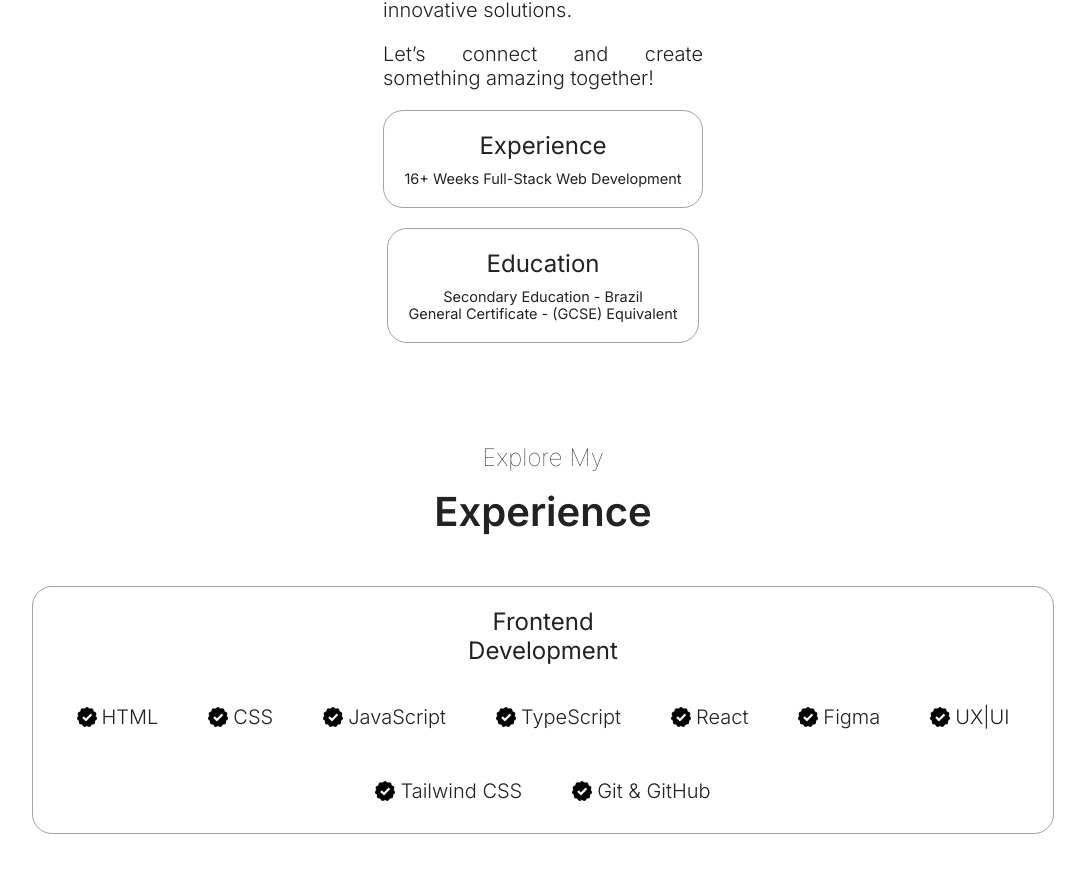
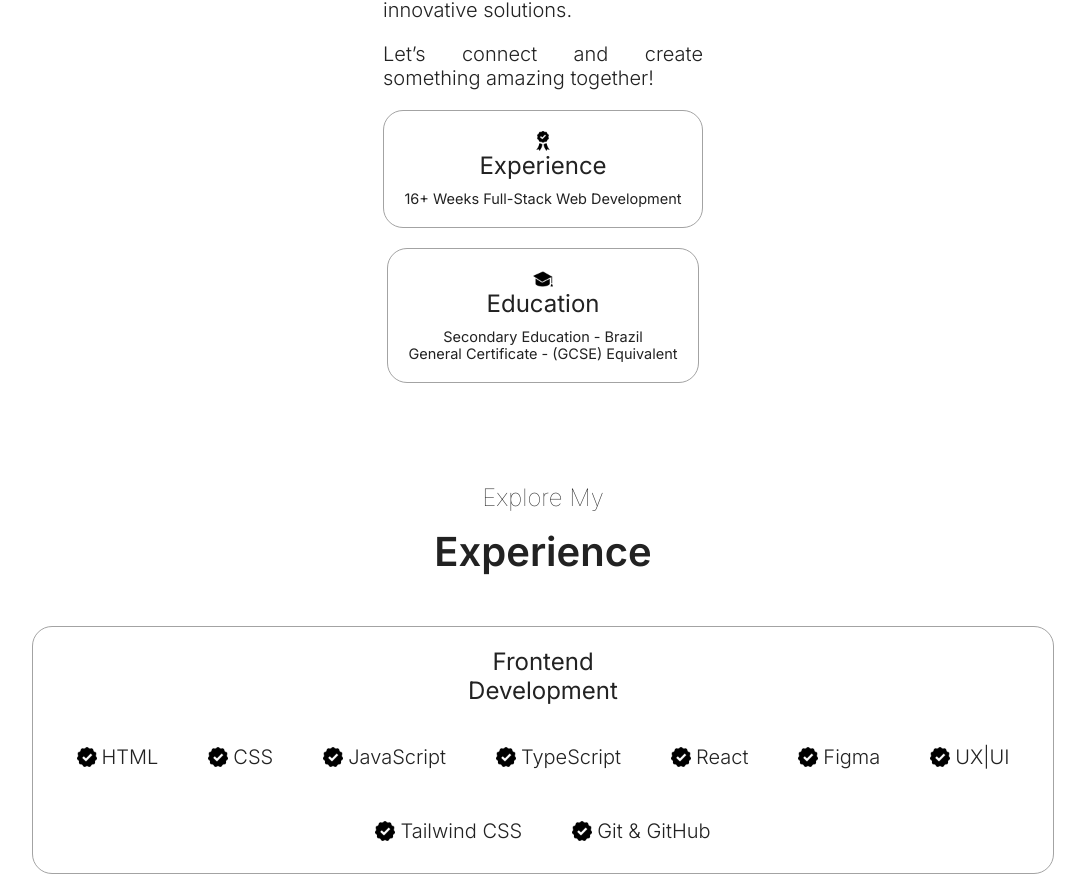
Before and after one commit to DavidAdam1323/portfolio-website-project, a React (Vite) app: page / in a window 1280 px wide. Shown: the part 1544-2436 px from the top of the page, without its empty margins (97-1182 px from the left). Built offline with nearby package versions, Linux system fonts and the light colour scheme.

Commit message:
Implement dynamic theme-based icons for experience and education sections

```diff
--- a/src/sections/About/About.jsx
+++ b/src/sections/About/About.jsx
@@ -1,6 +1,18 @@
 import styles from "./AboutStyles.module.css";
+import experienceIconWhite from "../../assets/exp-iconWhite.png";
+import experienceIconDark from "../../assets/exp-iconDark.png";
+import educationIconWhite from "../../assets/education-iconWhite.png";
+import educationIconDark from "../../assets/education-iconDark.png";
+import { useTheme } from "../../common/ThemeContext.jsx";
 
 function About() {
+  const { theme } = useTheme();
+
+  const experienceIcon =
+    theme === "light" ? experienceIconDark : experienceIconWhite;
+  const educationIcon =
+    theme === "light" ? educationIconDark : educationIconWhite;
+
   return (
     <section id="about" className={styles.container}>
       <h3 className={styles.subTitle}>Get To Know More</h3>
@@ -25,12 +37,14 @@ function About() {
       </div>
       <div className={styles.cardSection}>
         <div className={styles.cardAbout}>
+          <img src={experienceIcon} alt="Experience Icon" />
           <h3 className={styles.aboutTitle}>Experience</h3>
           <article className={styles.text}>
             16+ Weeks Full-Stack Web Development
           </article>
         </div>
         <div className={styles.cardAbout}>
+          <img src={educationIcon} alt="Education Icon" />
           <h3 className={styles.aboutTitle}>Education</h3>
           <article className={styles.text}>
             Secondary Education - Brazil <br />
--- a/src/sections/About/AboutStyles.module.css
+++ b/src/sections/About/AboutStyles.module.css
@@ -46,4 +46,8 @@
     margin-block-end: 1em;
     text-align: justify;
   }
+
+  img {
+    width: 20px;
+  }
 }
```
Also changed, not shown: src/assets/exp-iconDark.png (added), src/assets/exp-iconWhite.png (added).
